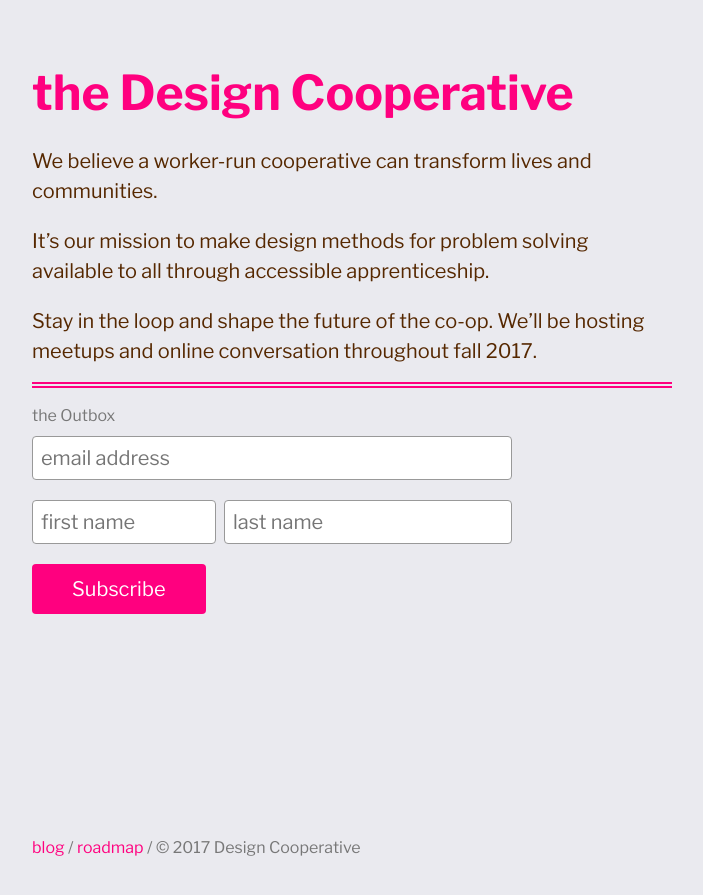
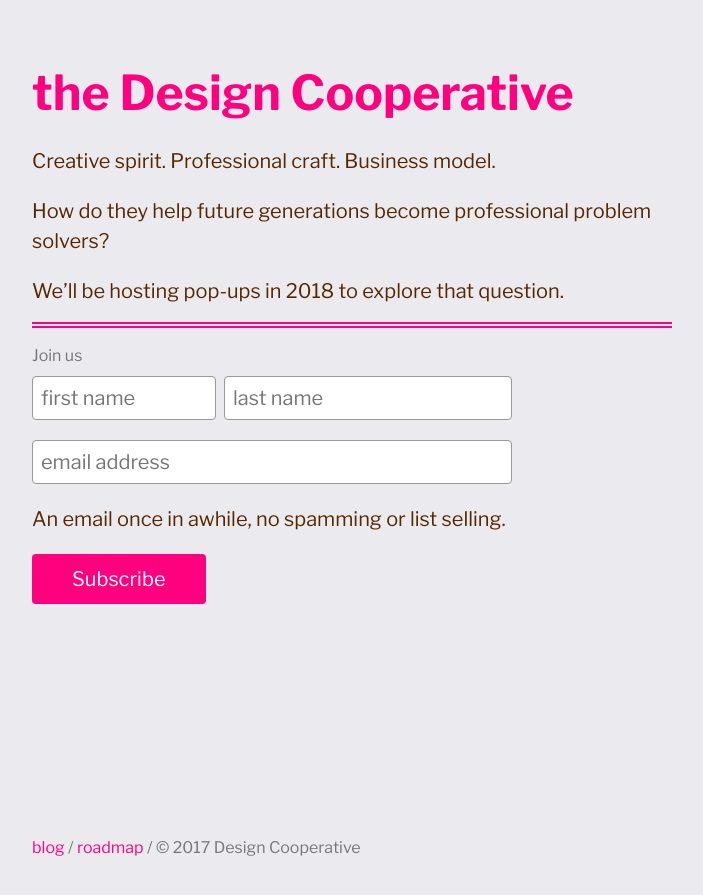
Before and after one commit to designcooperative/designcooperative.github.io, a Jekyll site: the page built from index.md, in a window 1280 px wide. Shown: the top 895 px of the page, without its empty margins (288-991 px from the left). Built offline with Jekyll 4.4.1, drawn with Linux system fonts in a browser that asks for light colours; comment, search, counter and statistics services are not loaded.

Commit message:
updated message for 2018

```diff
--- a/_includes/subscribe.html
+++ b/_includes/subscribe.html
@@ -1,10 +1,6 @@
 <div id="subscribe">
-	<h3>the Outbox</h3>
+	<h3>Join us</h3>
 	<form action="//designcoop.us16.list-manage.com/subscribe/post?u=627516cb06df0fe4a21fc42a6&amp;id=efb9220fe6" method="post" id="mc-embedded-subscribe-form" name="mc-embedded-subscribe-form" class="validate" target="_blank" novalidate>
-			<div class="mc-field-group">
-				<input type="email" value="" name="EMAIL" class="field full-width required email" id="mce-EMAIL" placeholder="email address" required>
-			</div>
-
 			<div class="mc-field-group left-minor-input">
 				<input type="text" value="" name="FNAME" class="field required" id="mce-FNAME" placeholder="first name" required>
 			</div>
@@ -12,11 +8,16 @@
 			<div class="mc-field-group right-major-input">
 				<input type="text" value="" name="LNAME" class="field required" id="mce-LNAME" placeholder="last name" required>
 			</div>
+			<div class="mc-field-group">
+				<input type="email" value="" name="EMAIL" class="field full-width required email" id="mce-EMAIL" placeholder="email address" required>
+			</div>
+
 
 			<div id="mce-responses" class="clear">
 				<div class="response" id="mce-error-response" style="display: none"></div>
 				<div class="response" id="mce-success-response" style="display: none"></div>
 			</div>
+	<p>An email once in awhile, no spamming or list selling.</p>
 
 			<!-- DO NOT REMOVE -->
 			<div style="position: absolute; left: -5000px;" aria-hidden="true">
--- a/index.md
+++ b/index.md
@@ -3,8 +3,10 @@ layout: home
 title: home
 ---
 
-We believe a worker-run cooperative can transform lives and communities.
+Creative spirit.
+Professional craft.
+Business model.
 
-It's our mission to make design methods for problem solving available to all through accessible apprenticeship.
+How do they help future generations become professional problem solvers?
 
-Stay in the loop and shape the future of the co-op. We'll be hosting meetups and online conversation throughout fall 2017.
+We'll be hosting pop-ups in 2018 to explore that question.
```
